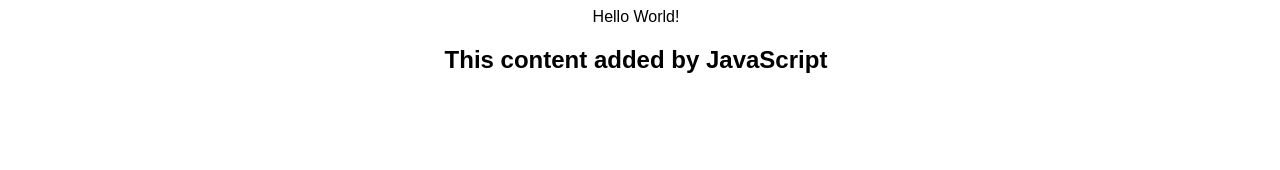
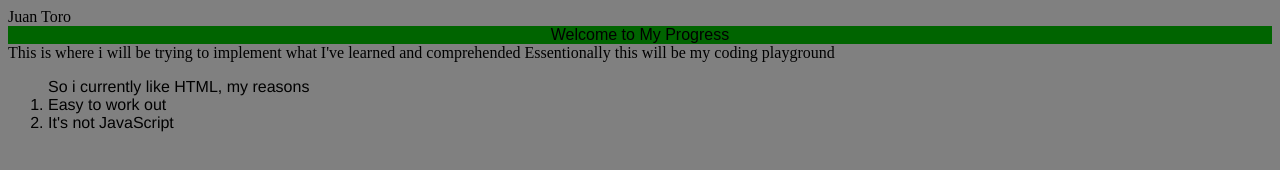
Before and after one commit to JCT20xx/my-personal-website, a plain HTML site: page index.html in a window 1280 px wide. Drawn offline with Linux system fonts and the light colour scheme; a script that the page names is missing.

Commit message:
Played with the html by adding text and css file by adding font, alignment and background color

```diff
--- a/index.html
+++ b/index.html
@@ -3,7 +3,17 @@
   <head>
     <link rel="stylesheet" href="style.css"/>
       <title>My Personal Website</title>
+      <author>Juan Toro</author>
   </head>
-  <body>Hello World!</body>
+  <body>
+  <header>Welcome to My Progress</header>
+  <p1>This is where i will be trying to implement what I've learned and comprehended </p1>
+  <p2>Essentionally this will be my coding playground</p2>
+<Ol>
+  So i currently like HTML, my reasons
+  <li>Easy to work out</li>
+  <li>It's not JavaScript</li>
+</Ol>
+  </body>
   <script src="script.js"></script>
 </html>
--- a/script.js
+++ /dev/null
@@ -1,3 +0,0 @@
-const h2 = document.createElement("h2");
-h2.textContent = "This content added by JavaScript";
-document.querySelector("body").appendChild(h2);
--- a/style.css
+++ b/style.css
@@ -1,6 +1,24 @@
 body {
-    background: white;
-    font-family: Arial, Helvetica, sans-serif;
+    background: gray;
+
+}
+header {
+    font-family:sans-serif;
     text-align: center;
+
+    margin-left: auto;
+    background-color: darkgreen;
+}
+
+p1,p2 {
+    font-family: 'Times New Roman', Times, serif;
+    text-align: left;
     margin-left: auto;
 }
+
+Ol {
+    font-family:'Franklin Gothic Medium', 'Arial Narrow', Arial, sans-serif;
+    text-align: left;
+    margin-left: auto;
+}
+}
```
